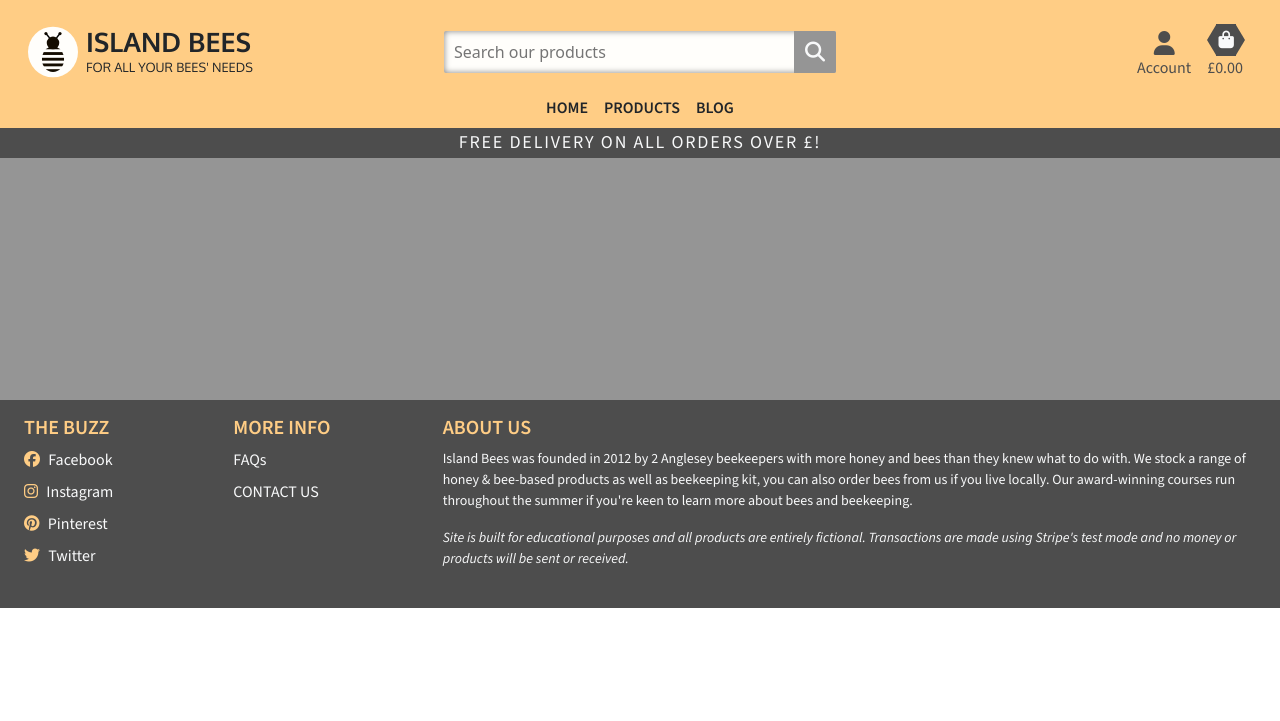
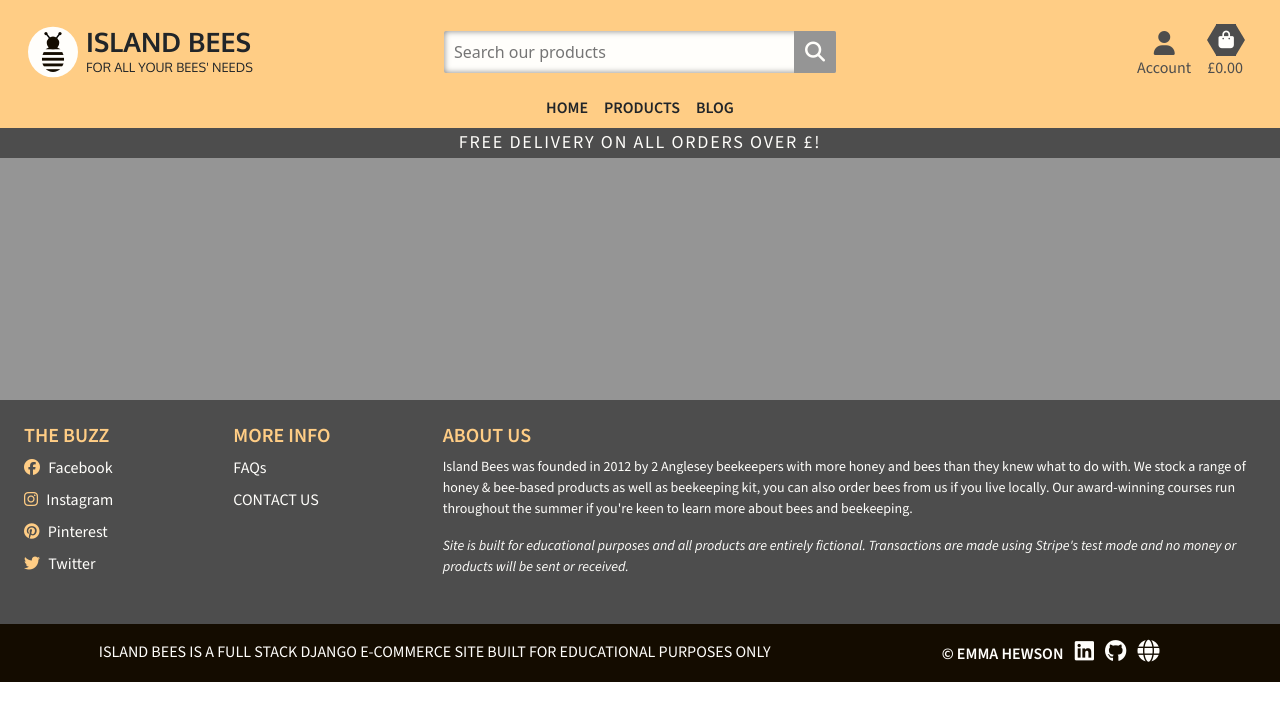
Before and after one commit to emmahewson/island-bees, a Django app: page / in a window 1280 px wide. Shown: the top 721 px of the page. Run offline with Django 3.2, Linux system fonts and the light colour scheme; some libraries are stand-ins or nearby versions.

Commit message:
feat: add lower footer

```diff
--- a/static/css/style.css
+++ b/static/css/style.css
@@ -22,11 +22,11 @@
 
 /* Text Colour Classes */
 
-.text-light {
+.text-ib-light {
     color: var(--light);
 }
 
-.text-dark {
+.text-ib-dark {
     color: var(--light);
 }
 
@@ -386,6 +386,11 @@
 
 /* Footer */
 
+.ib-row {
+    margin-left: 0 !important;
+    margin-right: 0 !important;
+}
+
 .upper-footer-section h3 {
     font-size: 20px;
 }
@@ -394,6 +399,28 @@
     margin-right: 5px;
 }
 
+#lower-footer-links i {
+    font-size: 22px
+}
+
+.footer-link-text {
+    text-decoration: underline;
+    text-underline-offset: 4px;
+    text-decoration-thickness: 1px;
+    -webkit-text-decoration-color: rgba(255, 254, 251, 0);
+    text-decoration-color: rgba(255, 254, 251, 0);
+    transition: all .3s ease-in-out;
+    -moz-transition: all .3s ease-in-out;
+    -webkit-transition: all .3s ease-in-out;
+    -o-transition: all .3s ease-in-out;
+}
+
+.upper-footer-section a:hover {
+    .footer-link-text {
+        -webkit-text-decoration-color: rgba(255, 254, 251, 1);
+        text-decoration-color: rgba(255, 254, 251, 1);
+    }
+}
 
 
 /* Home Page */
@@ -430,7 +457,6 @@
         background-color: var(--yellow);
     }
 
-
 }
 
 /* XS Screens Only */
--- a/templates/base.html
+++ b/templates/base.html
@@ -67,7 +67,7 @@
                     <div class="ib-search-box">
                         <input type="text" name="q" placeholder="Search our products">
                         <button type="submit">
-                            <i class="fas fa-search text-light"></i>
+                            <i class="fas fa-search text-ib-light"></i>
                         </button>
                     </div>
                 </form>
@@ -101,7 +101,7 @@
                         <a class="nav-link hex-nav-link" href="">
                             <div class="text-center ms-2">
                                 <div class="icon-hex {% if grand_total %}bag-contents{% else %}bag-empty{% endif %}">
-                                    <i class="fas fa-shopping-bag fa-lg text-light"></i>
+                                    <i class="fas fa-shopping-bag fa-lg text-ib-light"></i>
                                 </div>
                                 <p
                                     class="my-0 font-body bag-total {% if grand_total %}text-blue weight-bold{% else %}text-dark-grey weight-regular{% endif %}">
@@ -129,7 +129,7 @@
             </nav>
         </div>
         <div id="delivery-banner" class="row text-center">
-            <div class="col bg-dark-grey text-light">
+            <div class="col bg-dark-grey text-ib-light">
                 <h5 class="font-body my-1">FREE DELIVERY ON ALL ORDERS OVER £{{ free_delivery_threshold }}!</h5>
             </div>
         </div>
@@ -141,7 +141,7 @@
                         <div class="ib-search-box">
                             <input type="text" name="q" placeholder="Search our products">
                             <button type="submit">
-                                <i class="fas fa-search text-light"></i>
+                                <i class="fas fa-search text-ib-light"></i>
                             </button>
                         </div>
                     </form>
@@ -166,42 +166,62 @@
 
 
     <footer>
-        <div class="container-fluid bg-dark-grey d-flex font-body px-4 py-3">
+        <div class="container-fluid bg-dark-grey d-flex font-body px-4 py-4">
             <div class="row">
                 <div class="upper-footer-section col-6 col-sm-3 col-md-2 mb-3">
                     <h3 class="text-yellow weight-semibold mb-2">THE BUZZ</h3>
-                    <a class="d-block text-decoration-none mb-2">
+                    <a class="d-block text-decoration-none mb-2" href="https://www.facebook.com/" target="_blank" aria-label="Facebook - Opens in a new tab">
                         <i class="fa-brands fa-facebook text-yellow text-center d-inline"></i>
-                        <p class="text-light d-inline">Facebook</p>
+                        <p class="text-ib-light d-inline footer-link-text">Facebook</p>
                     </a>
-                    <a class="d-block text-decoration-none mb-2">
+                    <a class="d-block text-decoration-none mb-2" href="https://www.instagram.com/" target="_blank" aria-label="Instagram - Opens in a new tab">
                         <i class="fa-brands fa-instagram text-yellow text-center d-inline"></i>
-                        <p class="text-light d-inline">Instagram</p>
+                        <p class="text-ib-light d-inline footer-link-text">Instagram</p>
                     </a>
-                    <a class="d-block text-decoration-none mb-2">
+                    <a class="d-block text-decoration-none mb-2" href="https://www.pinterest.co.uk/" target="_blank" aria-label="Pinterest - Opens in a new tab">
                         <i class="fa-brands fa-pinterest text-yellow text-center d-inline"></i>
-                        <p class="text-light d-inline">Pinterest</p>
+                        <p class="text-ib-light d-inline footer-link-text">Pinterest</p>
                     </a>
-                    <a class="d-block text-decoration-none mb-2">
+                    <a class="d-block text-decoration-none mb-2" href="https://twitter.com/" target="_blank" aria-label="Twitter - Opens in a new tab">
                         <i class="fa-brands fa-twitter text-yellow text-center d-inline"></i>
-                        <p class="text-light d-inline">Twitter</p>
+                        <p class="text-ib-light d-inline footer-link-text">Twitter</p>
                     </a>
                 </div>
 
                 <div class="upper-footer-section col-6 col-sm-3 col-md-2 mb-3">
                     <h3 class="text-yellow weight-semibold mb-2">MORE INFO</h3>
-                    <a class="d-block text-decoration-none">
-                        <p class="text-light mb-2">FAQs</p>
+                    <a class="d-block text-decoration-none" href="">
+                        <p class="text-ib-light mb-2 footer-link-text">FAQs</p>
                     </a>
-                    <a class="d-block text-decoration-none">
-                        <p class="text-light mb-2">CONTACT US</p>
+                    <a class="d-block text-decoration-none" href="">
+                        <p class="text-ib-light mb-2 footer-link-text">CONTACT US</p>
                     </a>
                 </div>
 
                 <div class="upper-footer-section col-12 col-sm-6 col-md-8">
                     <h3 class="text-yellow weight-semibold mb-2">ABOUT US</h3>
-                    <p class="text-light">Island Bees was founded in 2012 by 2 Anglesey beekeepers with more honey and bees than they knew what to do with.  We stock a range of honey & bee-based products as well as beekeeping kit, you can also order bees from us if you live locally. Our award-winning courses run throughout the summer if you're keen to learn more about bees and beekeeping.</p>
-                    <p class="text-light"><em>Site is built for educational purposes and all products are entirely fictional. Transactions are made using Stripe's test mode and no money or products will be sent or received.</em></p>
+                    <p class="text-ib-light">Island Bees was founded in 2012 by 2 Anglesey beekeepers with more honey and bees than they knew what to do with.  We stock a range of honey & bee-based products as well as beekeeping kit, you can also order bees from us if you live locally. Our award-winning courses run throughout the summer if you're keen to learn more about bees and beekeeping.</p>
+                    <p class="text-ib-light"><em>Site is built for educational purposes and all products are entirely fictional. Transactions are made using Stripe's test mode and no money or products will be sent or received.</em></p>
+                </div>
+            </div>
+        </div>
+
+        <div class="container-fluid bg-ib-dark d-flex font-body text-ib-light px-4 py-3">
+            <div class="row w-100 ib-row">
+                <p class="weight-light col-12 col-lg-9 col-xl-8 text-center lower-footer-text mb-2 mb-lg-0">ISLAND BEES IS A FULL STACK DJANGO E-COMMERCE SITE BUILT FOR EDUCATIONAL PURPOSES ONLY</p>
+                <div class="col-12 col-lg-3 col-xl-4 text-center" id="lower-footer-links">
+                    <p class="weight-semibold d-inline me-2 lower-footer-text mb-2 mb-lg-0">© EMMA HEWSON</p>
+                    <div class="d-inline">
+                        <a class="text-decoration-none text-ib-light me-2" href="https://www.linkedin.com/in/emmajmhewson/" target="_blank" aria-label="Linked In - Opens in a new tab">
+                            <i class="fa-brands fa-linkedin" aria-hidden="true"></i>
+                        </a>
+                        <a class="text-decoration-none text-ib-light me-2" href="https://github.com/emmahewson" target="_blank" aria-label="Git Hub - Opens in a new tab">
+                            <i class="fa-brands fa-github" aria-hidden="true"></i>
+                        </a>
+                        <a class="text-decoration-none text-ib-light" href="https://emmahewson.co.uk/" target="_blank" aria-label="My Portfolio - Opens in a new tab">
+                            <i class="fa-solid fa-globe" aria-hidden="true"></i>
+                        </a>
+                    </div>
                 </div>
             </div>
 
--- a/templates/includes/lower-nav.html
+++ b/templates/includes/lower-nav.html
@@ -16,7 +16,7 @@
                 <a class="font-body nav-link lower-nav-link dropdown-item" href="#">
                     <div>
                         <div class="lower-nav-icon-circle bg-ib-dark">
-                            <i class="fas fa-shop text-light text-center"></i>
+                            <i class="fas fa-shop text-ib-light text-center"></i>
                         </div>
                         <p class="text-dark ms-2 lower-nav-link-text">ALL PRODUCTS</p>
                     </div>
@@ -24,7 +24,7 @@
                 <a class="font-body nav-link lower-nav-link dropdown-item" href="#">
                     <div>
                         <div class="lower-nav-icon-circle bg-ib-dark">
-                            <i class="fas fa-bug text-light text-center"></i>
+                            <i class="fas fa-bug text-ib-light text-center"></i>
                         </div>
                         <p class="text-dark ms-2 lower-nav-link-text">THE BEES</p>
                     </div>
@@ -32,7 +32,7 @@
                 <a class="font-body nav-link lower-nav-link dropdown-item" href="#">
                     <div>
                         <div class="lower-nav-icon-circle bg-dark">
-                            <i class="fas fa-box-archive text-light text-center"></i>
+                            <i class="fas fa-box-archive text-ib-light text-center"></i>
                         </div>
                         <p class="text-dark ms-2 lower-nav-link-text">THE KIT</p>
                     </div>
@@ -40,7 +40,7 @@
                 <a class="font-body nav-link lower-nav-link dropdown-item" href="#">
                     <div>
                         <div class="lower-nav-icon-circle bg-ib-dark">
-                            <i class="fas fa-graduation-cap text-light text-center"></i>
+                            <i class="fas fa-graduation-cap text-ib-light text-center"></i>
                         </div>
                         <p class="text-dark ms-2 lower-nav-link-text">THE COURSES</p>
                     </div>
@@ -48,7 +48,7 @@
                 <a class="font-body nav-link lower-nav-link dropdown-item" href="#">
                     <div>
                         <div class="lower-nav-icon-circle bg-ib-dark">
-                            <i class="fas fa-jar text-light text-center"></i>
+                            <i class="fas fa-jar text-ib-light text-center"></i>
                         </div>
                         <p class="text-dark ms-2 lower-nav-link-text">THE GOOD STUFF</p>
                     </div>
--- a/templates/includes/mobile-nav-bar.html
+++ b/templates/includes/mobile-nav-bar.html
@@ -64,7 +64,7 @@
                     <div class="text-center ms-2">
                         <div
                             class="icon-hex {% if grand_total %}bag-contents{% else %}bag-empty{% endif %}">
-                            <i class="fas fa-shopping-bag text-light"></i>
+                            <i class="fas fa-shopping-bag text-ib-light"></i>
                         </div>
                         <p
                             class="my-0 font-body bag-total {% if grand_total %}text-blue weight-bold{% else %}text-dark-grey weight-regular{% endif %}">
```
